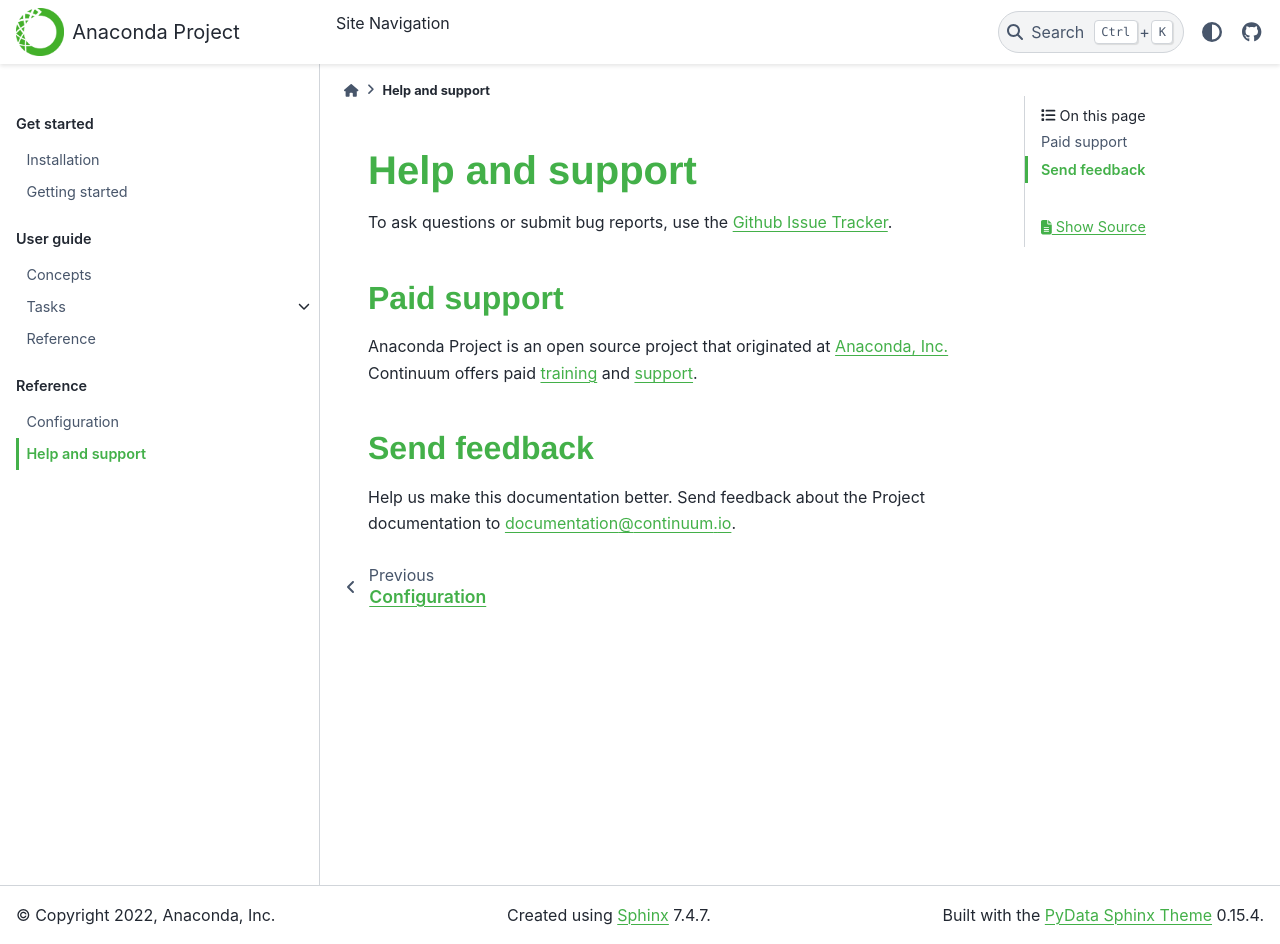
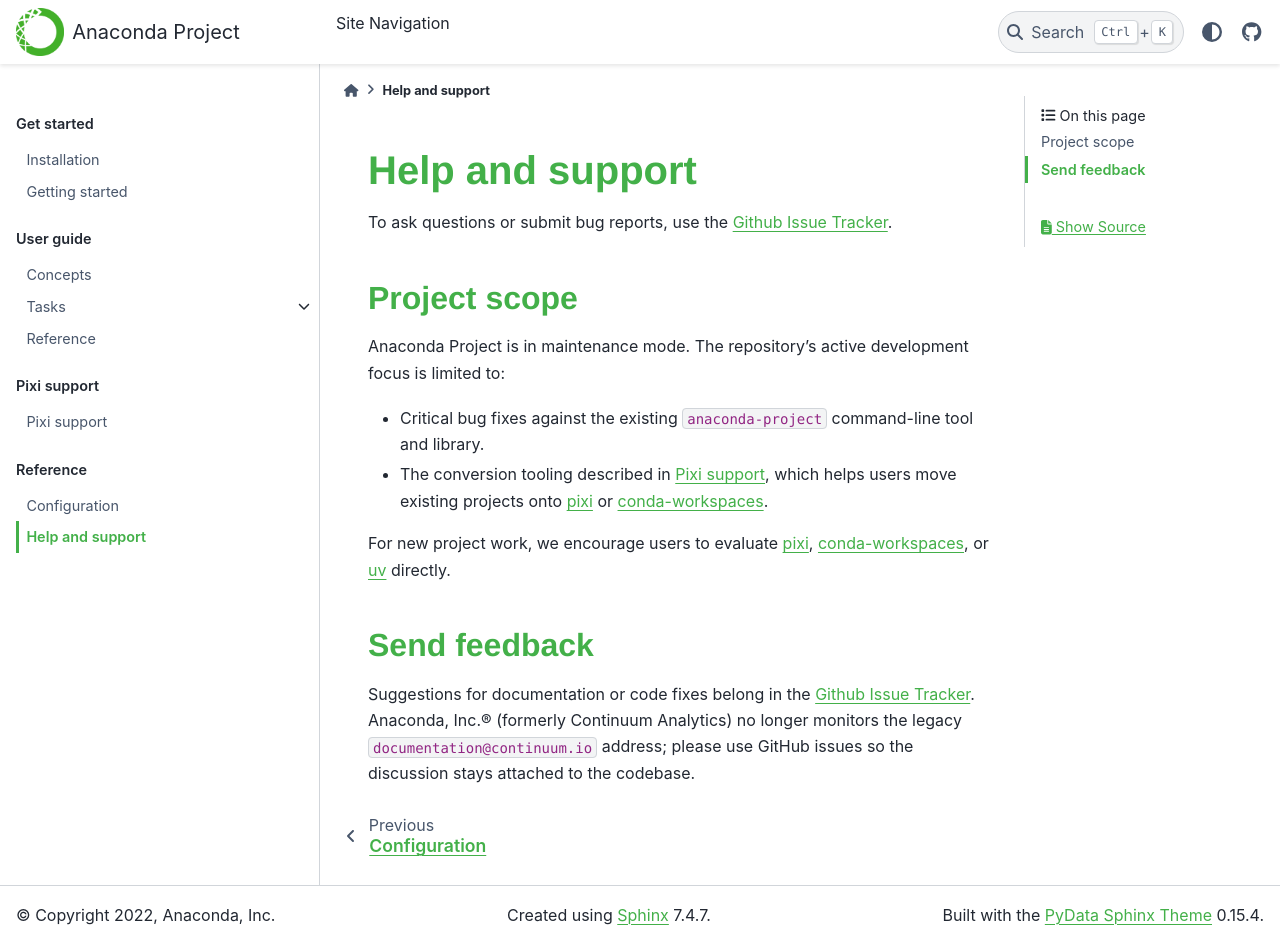
Before and after one commit to anaconda/anaconda-project, a Sphinx documentation site: the page built from docs/source/help-support.rst, in a window 1280 px wide and 944 px high. Built offline with Sphinx 7.4.7 and the PyData theme 0.15.4, drawn with Linux system fonts in a browser that asks for light colours.

Commit message:
docs: add project status, pixi support, and modern feedback channels
Acknowledge the project's maintenance state and the conversion focus
of recent work, and remove a stale email pointer.

* index.rst: new "Project status" section just before Quick Start
  noting that anaconda-project has not been updated in some time and
  has largely been superseded by newer alternatives. Inline links to
  conda-project, pixi, uv, and conda-workspaces. Notes that recent
  activity is centered on conversion to pixi / conda-workspaces.
  Adds `pixi-support` to the docs nav under its own caption.

* pixi-support.rst (new): dedicated page describing the conversion
  tooling. Covers env-layout conventions, channel handling, command
  translation, the `prepare` task contract, HTTP-options dispatch
  per command type, the `publication_info` schema, and the
  limitations the conversion can't fully bridge (services, prompted
  variables).

* help-support.rst: adds a "Project scope" callout pointing readers
  to pixi / conda-workspaces / uv for new project work, and rewrites
  the feedback section. The legacy `documentation@continuum.io`
  address is no longer monitored — Anaconda, Inc. (formerly
  Continuum Analytics) directs all feedback through the GitHub Issue
  Tracker.

Co-Authored-By: Claude Opus 4.7 <noreply@anthropic.com>

```diff
--- a/docs/source/help-support.rst
+++ b/docs/source/help-support.rst
@@ -7,19 +7,31 @@ To ask questions or submit bug reports, use the
 
 .. _`Github Issue Tracker`: https://github.com/Anaconda-Platform/anaconda-project/issues
 
+Project scope
+=============
 
-Paid support
-============
+Anaconda Project is in maintenance mode. The repository's active
+development focus is limited to:
 
-Anaconda Project is an open source project that originated at
-`Anaconda, Inc. <https://www.anaconda.com/>`_
-Continuum offers paid `training
-<https://www.continuum.io/training>`_ and `support
-<https://www.continuum.io/support>`_.
+* Critical bug fixes against the existing ``anaconda-project``
+  command-line tool and library.
+* The conversion tooling described in :doc:`pixi-support`, which
+  helps users move existing projects onto
+  `pixi <https://pixi.sh/>`_ or
+  `conda-workspaces <https://github.com/conda-incubator/conda-workspaces>`_.
 
+For new project work, we encourage users to evaluate
+`pixi <https://pixi.sh/>`_,
+`conda-workspaces <https://github.com/conda-incubator/conda-workspaces>`_,
+or `uv <https://docs.astral.sh/uv/>`_ directly.
 
 Send feedback
 =============
 
-Help us make this documentation better. Send feedback about the
-Project documentation to documentation@continuum.io.
+Suggestions for documentation or code fixes belong in the
+`Github Issue Tracker`_. Anaconda, Inc.\ |reg| (formerly Continuum
+Analytics) no longer monitors the legacy ``documentation@continuum.io``
+address; please use GitHub issues so the discussion stays attached to
+the codebase.
+
+.. |reg|    unicode:: U+000AE .. REGISTERED SIGN
```
Also changed, not shown: docs/source/index.rst (+26 -0 lines), docs/source/pixi-support.rst (added, +197 -0 lines).
